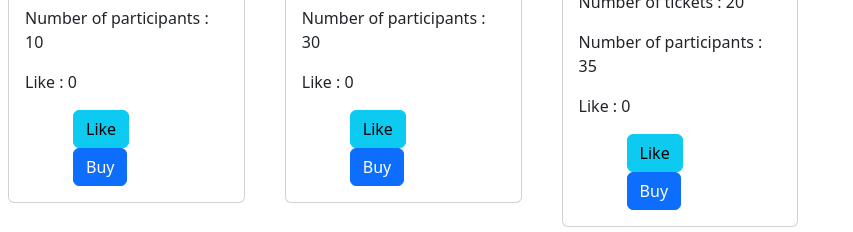
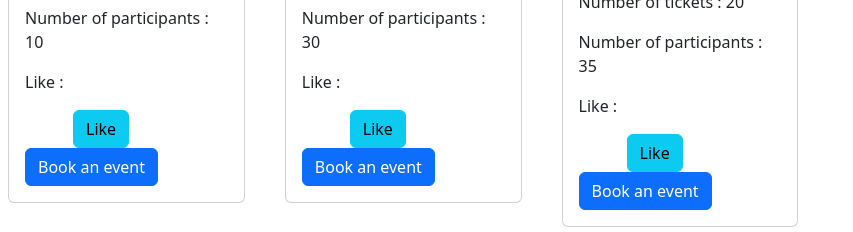
Before and after one commit to MohamedElHammi/workshop-acc2, a React (Vite) app: page /events in a window 1280 px wide. Shown: the part 587-819 px from the top of the page, without its empty margins (0-853 px from the left). Built offline with nearby package versions, Linux system fonts and the light colour scheme; the HTML template or start-up script is replaced by a standard one.

Commit message:
update alert messages

```diff
--- a/src/components/Event.jsx
+++ b/src/components/Event.jsx
@@ -10,7 +10,7 @@ export default function Event(props) {
   const handleLike = () => {
     setEvent((eventPrev) => ({
       ...eventPrev,
-      like: eventPrev.like ? 0 : 1,
+      like: !eventPrev.like,
     }));
   };
 
@@ -40,15 +40,14 @@ export default function Event(props) {
           <Card.Text>Number of participants : {event.nbParticipants}</Card.Text>
           <Card.Text>Like : {event.like}</Card.Text>
           <Button variant="info" onClick={handleLike} className="mx-5">
-            Like
+            {event.like ? "Dislike" : "Like"}
           </Button>
           <Button
             variant="primary"
             onClick={handleBuy}
             disabled={!!event.nbTickets ? false : true}
-            className="mx-5"
           >
-            Buy
+            Book an event
           </Button>
         </Card.Body>
       </Card>
--- a/src/components/Events.jsx
+++ b/src/components/Events.jsx
@@ -29,7 +29,7 @@ export default function Events() {
     <div>
       {isWelcome && (
         <Alert style={{ width: "70%", marginBottom: 40 }} variant="success">
-          Hey welcome to the Shop
+          Hey welcome to Esprit Events
         </Alert>
       )}
       <Row xs={1} md={4} className="g-4">
@@ -39,7 +39,7 @@ export default function Events() {
       </Row>
       {isShowBuyAlert && (
         <Alert style={{ width: "70%", marginTop: 20 }} variant="primary">
-          You bought an Item
+          You have booked an event
         </Alert>
       )}
     </div>
--- a/src/data/events.json
+++ b/src/data/events.json
@@ -6,7 +6,7 @@
     "price": 30,
     "nbTickets": 10,
     "nbParticipants": 10,
-    "like": 0
+    "like": false
   },
   {
     "name": "Festival de la médina de Tunis",
@@ -15,7 +15,7 @@
     "price": 15,
     "nbTickets": 4,
     "nbParticipants": 30,
-    "like": 0
+    "like": false
   },
   {
     "name": "Journées cinématographiques de Carthage (JCC)",
@@ -24,6 +24,6 @@
     "price": 7,
     "nbTickets": 20,
     "nbParticipants": 35,
-    "like": 0
+    "like": false
   }
 ]
```
